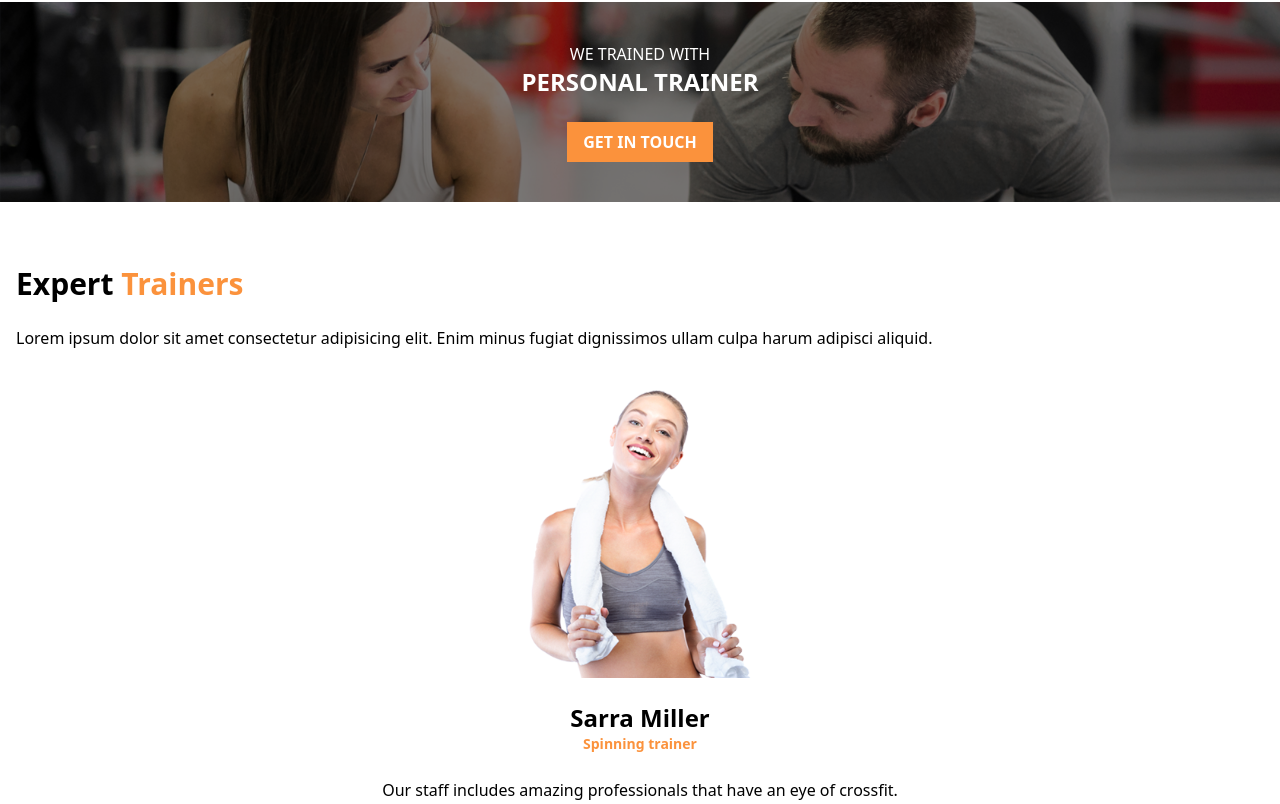
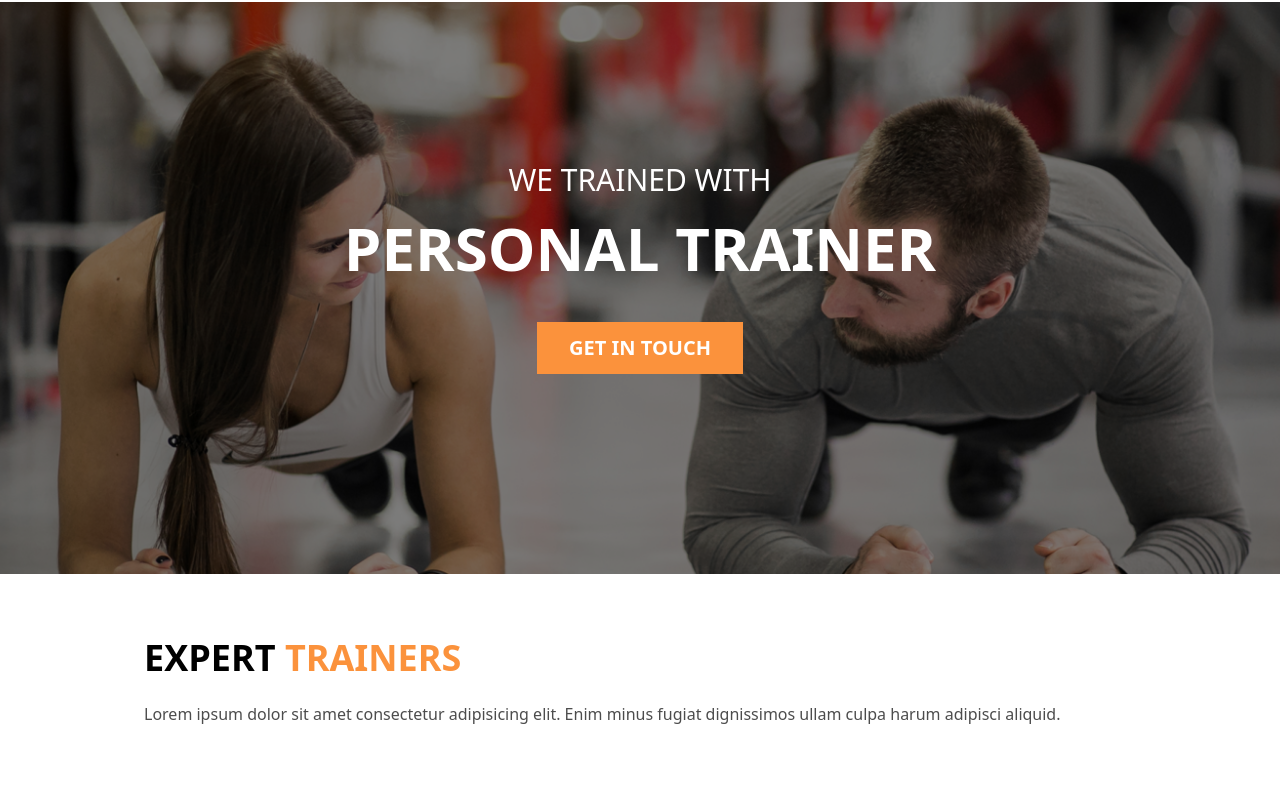
Before and after one commit to Frqs69/Fitzone, a Next.js app: page / in a window 1280 px wide. Shown: the part 3256-4060 px from the top of the page. Built offline with nearby package versions, Linux system fonts and the light colour scheme.

Commit message:
styled innersection and trainer section

```diff
--- a/components/intersection/breakeSection.component.jsx
+++ b/components/intersection/breakeSection.component.jsx
@@ -1,12 +1,15 @@
 export default function BreakSection({ img, smText, bgText }) {
 	return (
-		<div className={`${img} bg-cover relative bg-center text-center pt-10`}>
+		<div
+			className={`${img} bg-cover relative bg-center text-center pt-10 md:p-40`}>
 			<div className='absolute top-0 left-0 w-full h-full bg-black/50 z-0'></div>
-			<p className='uppercase relative text-white '>{smText}</p>
-			<h3 className='uppercase font-bold text-2xl relative text-white'>
+			<p className='uppercase relative text-white md:text-3xl md:mb-5'>
+				{smText}
+			</p>
+			<h3 className='uppercase font-bold text-2xl relative text-white md:text-6xl md:mb-5'>
 				{bgText}
 			</h3>
-			<button className='bg-orange-400 relative text-white font-bold py-2 px-4 uppercase my-6 mb-10 '>
+			<button className='bg-orange-400 relative text-white font-bold py-2 px-4 uppercase my-6 mb-10 md:text-xl md:py-3 md:px-8'>
 				Get in touch
 			</button>
 		</div>
--- a/components/plansSection/plansList.component.jsx
+++ b/components/plansSection/plansList.component.jsx
@@ -6,7 +6,7 @@ export default function PlansList() {
 				img={"/image-category11.png"}
 				title={"Basic Crossfit"}
 				description={
-					"Our staff includes amazing professionals that have an eye for crossfit and  will train you with passion."
+					"Our staff includes amazing professionals that have an eye for crossfit and  will train you."
 				}
 			/>
 			<PlanItem
--- a/components/trenersSection/trainersList.component.jsx
+++ b/components/trenersSection/trainersList.component.jsx
@@ -1,7 +1,7 @@
 import TrainersItem from "./trainersItem.component";
 export default function TrainersList() {
 	return (
-		<div>
+		<div className='md:flex md:justify-between md:gap-10 md:w-full md:mb-10'>
 			<TrainersItem
 				img={"image-trainer.png"}
 				name={"Sarra Miller"}
--- a/components/trenersSection/trainersSection.component.jsx
+++ b/components/trenersSection/trainersSection.component.jsx
@@ -1,11 +1,13 @@
 import TrainersList from "./trainersList.component";
 export default function TrainersSection() {
 	return (
-		<section className='px-4 mt-16' id='trainers'>
-			<h2 className='font-bold text-3xl my-6'>
+		<section
+			className='px-4 mt-16 md:w-3/5 md:m-auto md:min-w-[1024px]'
+			id='trainers'>
+			<h2 className='font-bold text-3xl my-6 md:mt-16 md:text-4xl uppercase'>
 				Expert <span className='text-orange-400'>Trainers</span>
 			</h2>
-			<p className='mb-10'>
+			<p className='mb-10 text-black/70 md:mb-20'>
 				Lorem ipsum dolor sit amet consectetur adipisicing elit. Enim minus
 				fugiat dignissimos ullam culpa harum adipisci aliquid.
 			</p>
```
